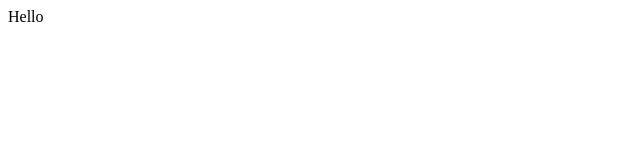
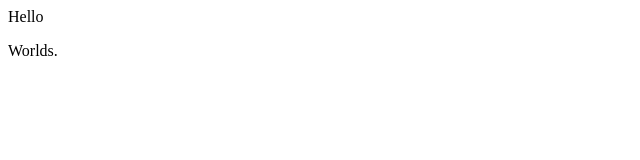
Before and after one commit to dhana200/Git_Learning, a plain HTML site: page index.html in a window 1280 px wide. Shown: the full height of the page, 0-640 px from the left. Drawn offline with Linux system fonts and the light colour scheme.

Commit message:
Added Para tag

```diff
--- a/index.html
+++ b/index.html
@@ -1 +1,2 @@
 <div>Hello</div>
+<p>Worlds.</p>
```
